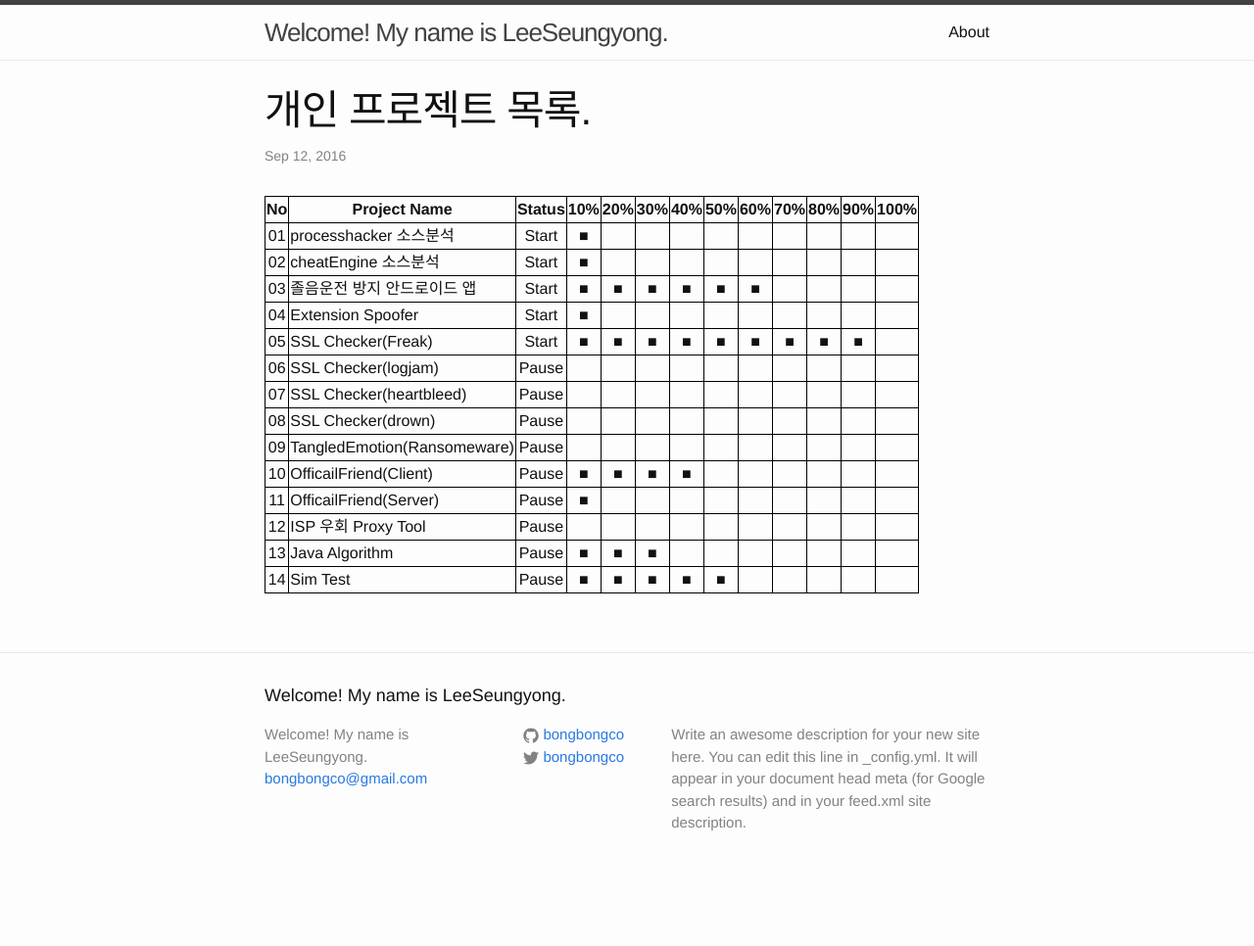
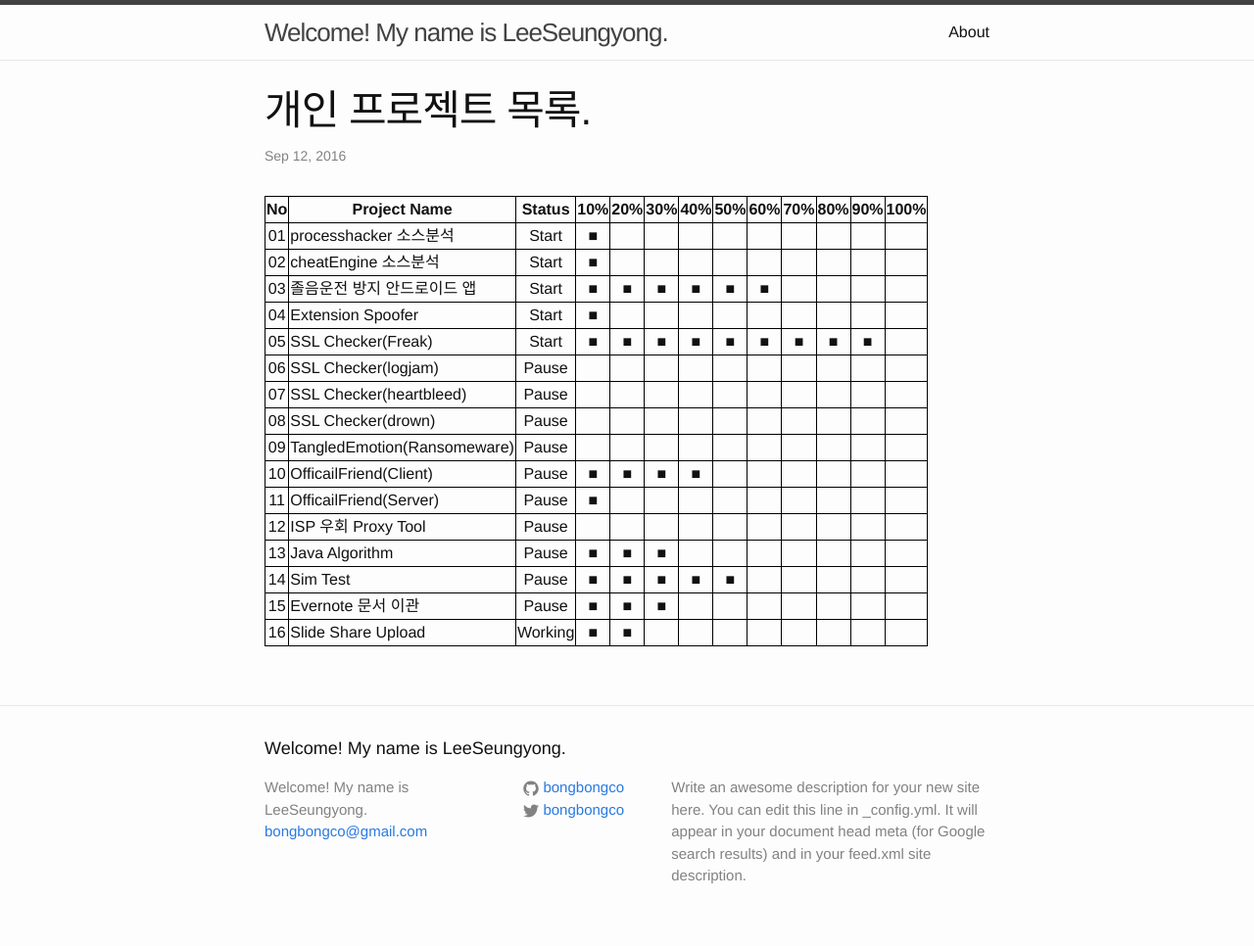
Before and after one commit to LktProgrammer/bongbongco.github.io, a Jekyll site: the page built from _posts/2016-09-12-GarbageTask.markdown, in a window 1280 px wide. Shown: the whole page at 98% size. Built offline with Jekyll 4.4.1, drawn with Linux system fonts in a browser that asks for light colours; before the commit the page ends 912 px from its top, so only the background shows below that.

Commit message:
Update 2016-09-12-GarbageTask.markdown

```diff
--- a/_posts/2016-09-12-GarbageTask.markdown
+++ b/_posts/2016-09-12-GarbageTask.markdown
@@ -21,4 +21,6 @@ title: 개인 프로젝트 목록.
 |12|ISP 우회 Proxy Tool|Pause||||||||||
 |13|Java Algorithm|Pause|■|■|■|||||||
 |14|Sim Test|Pause|■|■|■|■|■|||||
+|15|Evernote 문서 이관|Pause|■|■|■|||||||
+|16|Slide Share Upload |Working|■|■||||||||
 |--+-----------+------+---+---+---+---+---+---+---+---+---+----|
```
